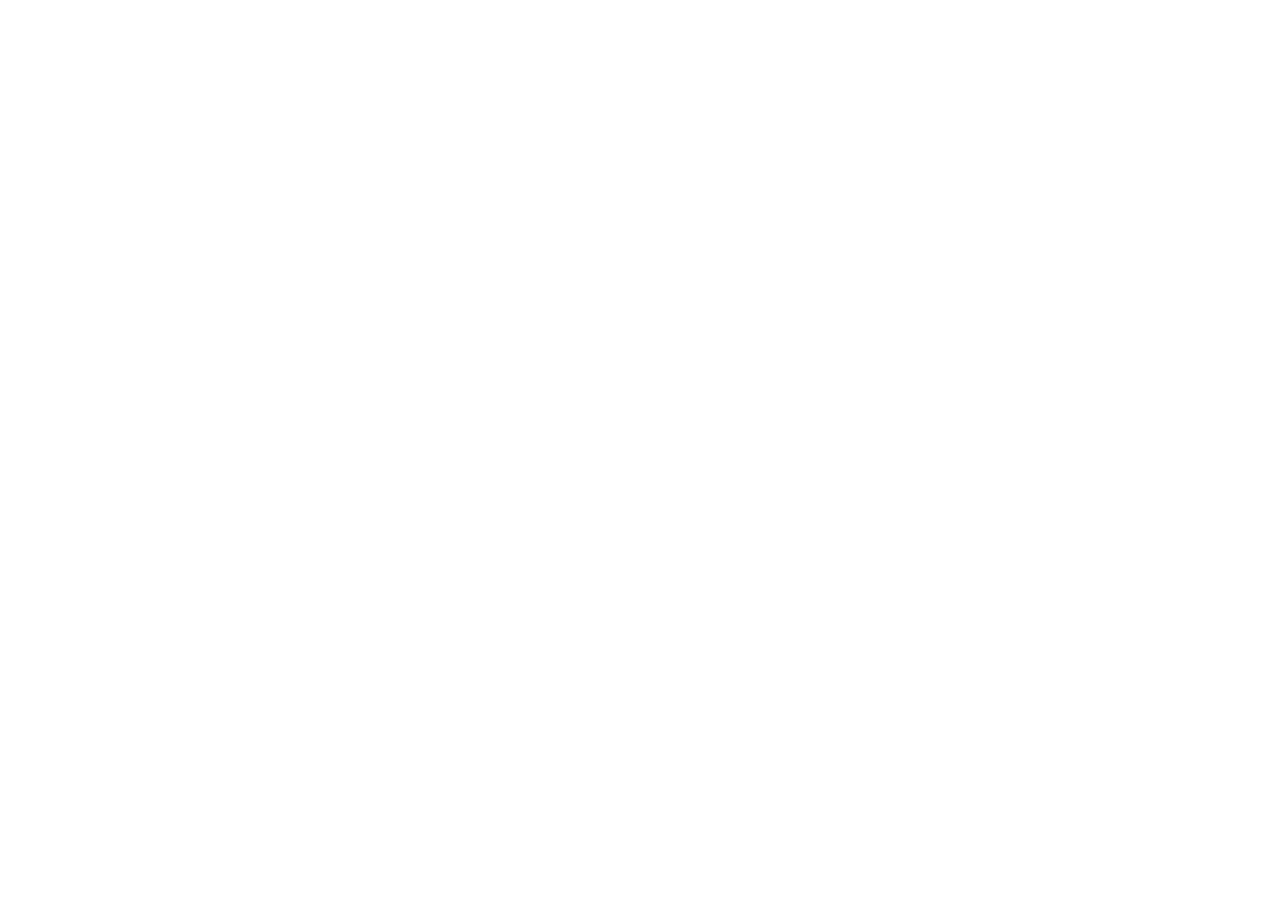
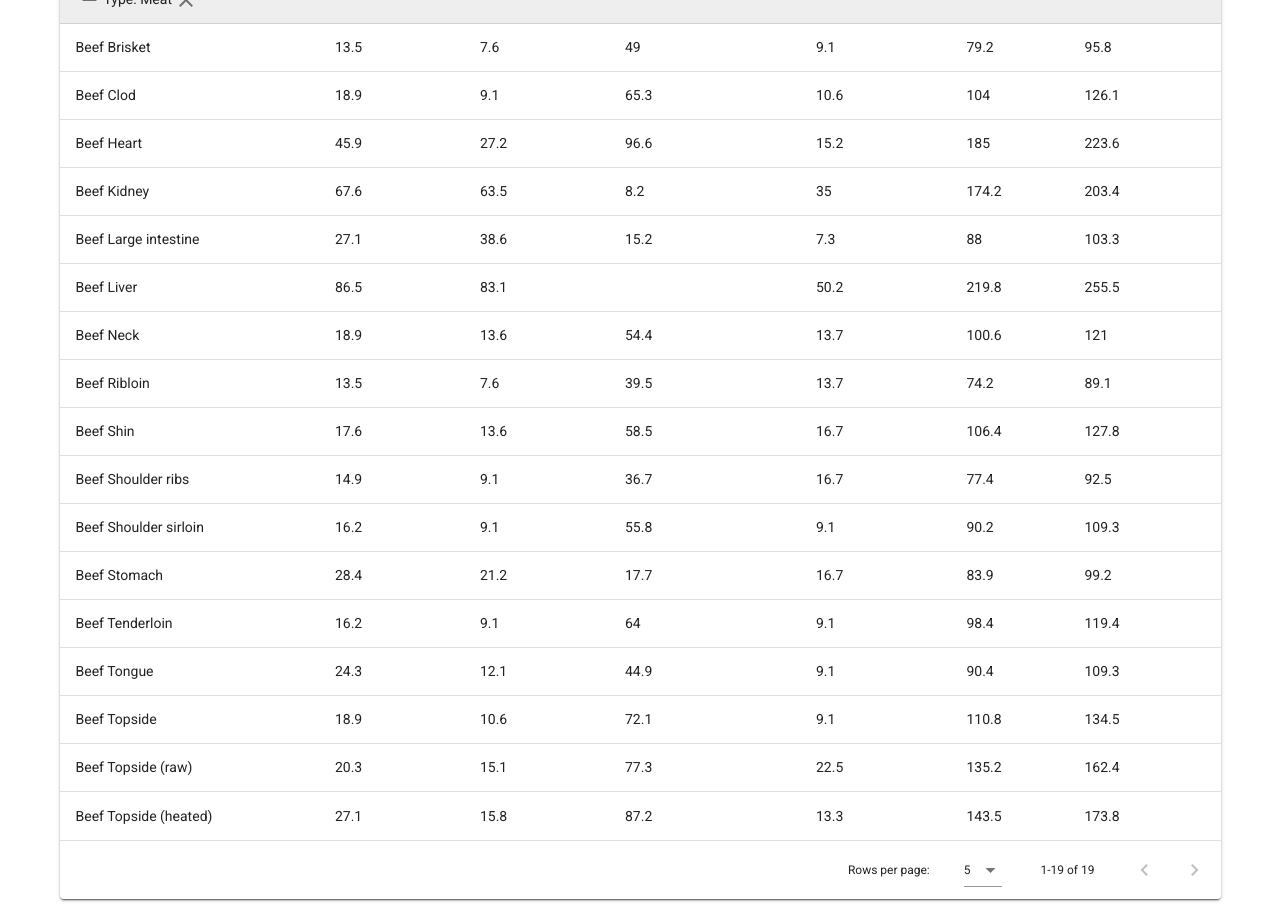
Before and after one commit to Renset/gout-diet, a Vue app: page / in a window 1280 px wide. Shown: the part 420-1331 px from the top of the page. Before the commit the page ends 800 px from the top, so only its background shows below. Built offline with nearby package versions, Linux system fonts and the light colour scheme.

Commit message:
✨ Add beef purine levels. Add food type to table. Group table by food type

```diff
--- a/src/components/Table.vue
+++ b/src/components/Table.vue
@@ -15,6 +15,7 @@
                 :items="foodsPrepared"
                 :items-per-page="50"
                 :search="search"
+                group-by="type"
                 class="elevation-1"
             >
             </v-data-table>
@@ -39,12 +40,16 @@
                     sortable: false,
                     value: "name",
                 },
+                {
+                    text: "Type",
+                    value: "type",
+                },
                 { text: "Adenine", value: "adenine" },
                 { text: "Guanine", value: "guanine" },
                 { text: "Hypoxanthine", value: "hypoxanthine" },
                 { text: "Xanthine", value: "xanthine" },
                 { text: "Total", value: "total" },
-                { text: "UricAcid", value: "uricAcid" },
+                { text: "Uric Acid", value: "uricAcid" },
             ],
         };
     },
@@ -62,6 +67,7 @@
                 foodPrepared.xanthine = food.purines[0].xanthine;
                 foodPrepared.total = food.purines[0].total;
                 foodPrepared.uricAcid = food.purines[0].uricAcid;
+                foodPrepared.type = food.type;
                 this.foodsPrepared.push(foodPrepared);
             });
         },
--- a/src/data/foods.json
+++ b/src/data/foods.json
@@ -2,7 +2,7 @@
     {
         "id": 1,
         "name": "Strawberry",
-        "group": "Fruits and berries",
+        "type": "Fruits and berries",
         "purines": [{
             "srcId": 1,
             "adenine": 0.5,
@@ -12,5 +12,291 @@
             "total": 2.1,
             "uricAcid": 2.4
         }]
-    }
+    },
+    {
+        "id": 2,
+        "name": "Banana",
+        "type": "Fruits and berries",
+        "purines": [{
+            "srcId": 1,
+            "adenine": 1.2,
+            "guanine": 1.7,
+            "hypoxanthine": 0.1,
+            "xanthine": 0.0,
+            "total": 3.0,
+            "uricAcid": 3.5
+        }]
+    },
+    {
+    "type": "Meat",
+    "name": "Beef Brisket",
+    "purines": [
+      {
+        "srcId": 1,
+        "adenine": 13.5,
+        "guanine": 7.6,
+        "hypoxanthine": 49,
+        "xanthine": 9.1,
+        "total": 79.2,
+        "uricAcid": 95.8
+      }
+    ],
+    "id": 3
+  },
+  {
+    "type": "Meat",
+    "name": "Beef Clod",
+    "purines": [
+      {
+        "srcId": 1,
+        "adenine": 18.9,
+        "guanine": 9.1,
+        "hypoxanthine": 65.3,
+        "xanthine": 10.6,
+        "total": 104,
+        "uricAcid": 126.1
+      }
+    ],
+    "id": 4
+  },
+  {
+    "type": "Meat",
+    "name": "Beef Heart",
+    "purines": [
+      {
+        "srcId": 1,
+        "adenine": 45.9,
+        "guanine": 27.2,
+        "hypoxanthine": 96.6,
+        "xanthine": 15.2,
+        "total": 185,
+        "uricAcid": 223.6
+      }
+    ],
+    "id": 5
+  },
+  {
+    "type": "Meat",
+    "name": "Beef Kidney",
+    "purines": [
+      {
+        "srcId": 1,
+        "adenine": 67.6,
+        "guanine": 63.5,
+        "hypoxanthine": 8.2,
+        "xanthine": 35,
+        "total": 174.2,
+        "uricAcid": 203.4
+      }
+    ],
+    "id": 6
+  },
+  {
+    "type": "Meat",
+    "name": "Beef Large intestine",
+    "purines": [
+      {
+        "srcId": 1,
+        "adenine": 27.1,
+        "guanine": 38.6,
+        "hypoxanthine": 15.2,
+        "xanthine": 7.3,
+        "total": 88,
+        "uricAcid": 103.3
+      }
+    ],
+    "id": 7
+  },
+  {
+    "type": "Meat",
+    "name": "Beef Liver",
+    "purines": [
+      {
+        "srcId": 1,
+        "adenine": 86.5,
+        "guanine": 83.1,
+        "hypoxanthine": null,
+        "xanthine": 50.2,
+        "total": 219.8,
+        "uricAcid": 255.5
+      }
+    ],
+    "id": 8
+  },
+  {
+    "type": "Meat",
+    "name": "Beef Neck",
+    "purines": [
+      {
+        "srcId": 1,
+        "adenine": 18.9,
+        "guanine": 13.6,
+        "hypoxanthine": 54.4,
+        "xanthine": 13.7,
+        "total": 100.6,
+        "uricAcid": 121
+      }
+    ],
+    "id": 9
+  },
+  {
+    "type": "Meat",
+    "name": "Beef Ribloin",
+    "purines": [
+      {
+        "srcId": 1,
+        "adenine": 13.5,
+        "guanine": 7.6,
+        "hypoxanthine": 39.5,
+        "xanthine": 13.7,
+        "total": 74.2,
+        "uricAcid": 89.1
+      }
+    ],
+    "id": 10
+  },
+  {
+    "type": "Meat",
+    "name": "Beef Shin",
+    "purines": [
+      {
+        "srcId": 1,
+        "adenine": 17.6,
+        "guanine": 13.6,
+        "hypoxanthine": 58.5,
+        "xanthine": 16.7,
+        "total": 106.4,
+        "uricAcid": 127.8
+      }
+    ],
+    "id": 11
+  },
+  {
+    "type": "Meat",
+    "name": "Beef Shoulder ribs",
+    "purines": [
+      {
+        "srcId": 1,
+        "adenine": 14.9,
+        "guanine": 9.1,
+        "hypoxanthine": 36.7,
+        "xanthine": 16.7,
+        "total": 77.4,
+        "uricAcid": 92.5
+      }
+    ],
+    "id": 12
+  },
+  {
+    "type": "Meat",
+    "name": "Beef Shoulder sirloin",
+    "purines": [
+      {
+        "srcId": 1,
+        "adenine": 16.2,
+        "guanine": 9.1,
+        "hypoxanthine": 55.8,
+        "xanthine": 9.1,
+        "total": 90.2,
+        "uricAcid": 109.3
+      }
+    ],
+    "id": 13
+  },
+  {
+    "type": "Meat",
+    "name": "Beef Stomach",
+    "purines": [
+      {
+        "srcId": 1,
+        "adenine": 28.4,
+        "guanine": 21.2,
+        "hypoxanthine": 17.7,
+        "xanthine": 16.7,
+        "total": 83.9,
+        "uricAcid": 99.2
+      }
+    ],
+    "id": 14
+  },
+  {
+    "type": "Meat",
+    "name": "Beef Tenderloin",
+    "purines": [
+      {
+        "srcId": 1,
+        "adenine": 16.2,
+        "guanine": 9.1,
+        "hypoxanthine": 64,
+        "xanthine": 9.1,
+        "total": 98.4,
+        "uricAcid": 119.4
+      }
+    ],
+    "id": 15
+  },
+  {
+    "type": "Meat",
+    "name": "Beef Tongue",
+    "purines": [
+      {
+        "srcId": 1,
+        "adenine": 24.3,
+        "guanine": 12.1,
+        "hypoxanthine": 44.9,
+        "xanthine": 9.1,
+        "total": 90.4,
+        "uricAcid": 109.3
+      }
+    ],
+    "id": 16
+  },
+  {
+    "type": "Meat",
+    "name": "Beef Topside",
+    "purines": [
+      {
+        "srcId": 1,
+        "adenine": 18.9,
+        "guanine": 10.6,
+        "hypoxanthine": 72.1,
+        "xanthine": 9.1,
+        "total": 110.8,
+        "uricAcid": 134.5
+      }
+    ],
+    "id": 17
+  },
+  {
+    "type": "Meat",
+    "name": "Beef Topside (raw)",
+    "purines": [
+      {
+        "srcId": 1,
+        "adenine": 20.3,
+        "guanine": 15.1,
+        "hypoxanthine": 77.3,
+        "xanthine": 22.5,
+        "total": 135.2,
+        "uricAcid": 162.4
+      }
+    ],
+    "id": 18
+  },
+  {
+    "type": "Meat",
+    "name": "Beef Topside (heated)",
+    "purines": [
+      {
+        "srcId": 1,
+        "adenine": 27.1,
+        "guanine": 15.8,
+        "hypoxanthine": 87.2,
+        "xanthine": 13.3,
+        "total": 143.5,
+        "uricAcid": 173.8
+      }
+    ],
+    "id": 19
+  }
 ]
```
